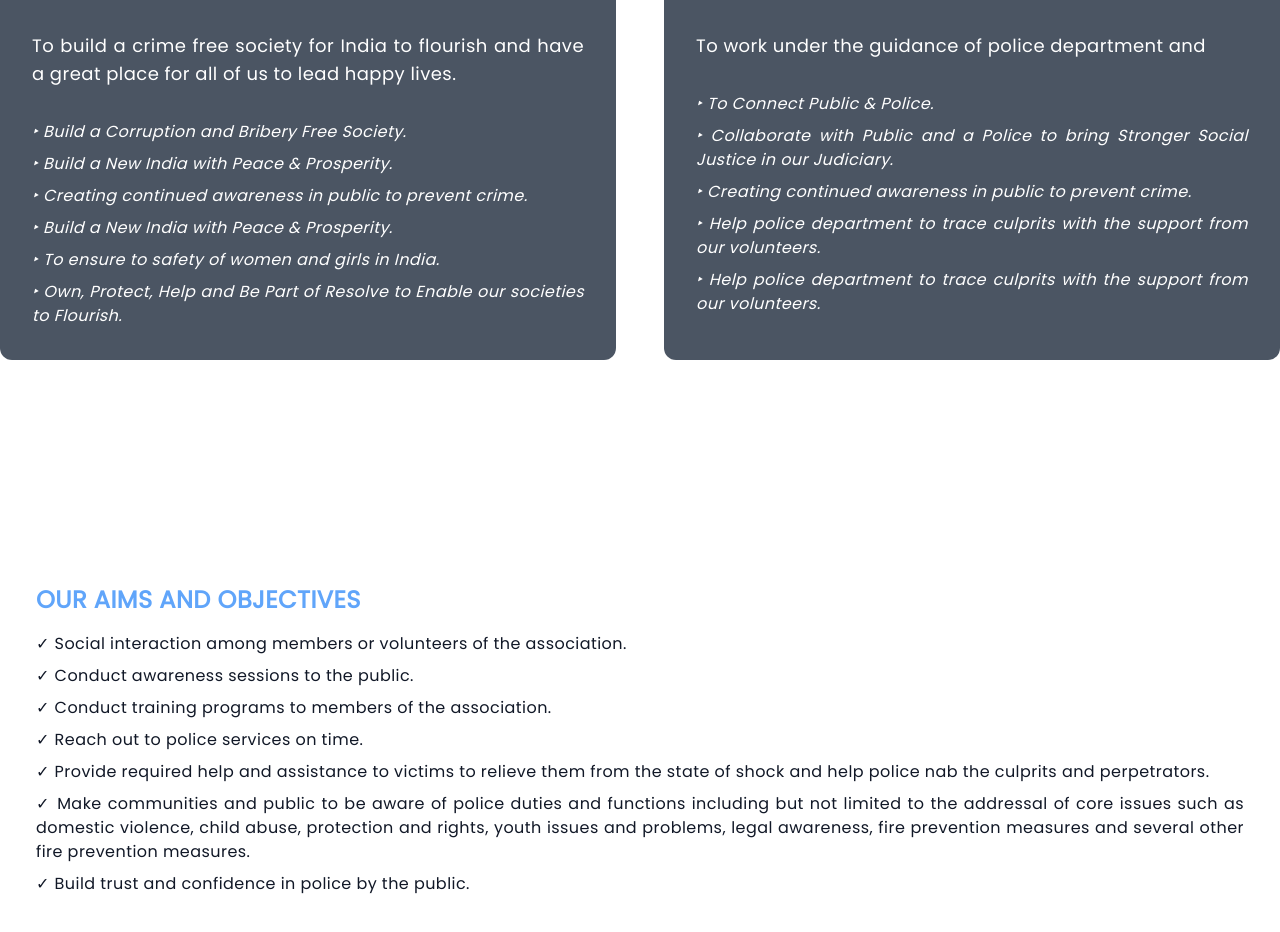
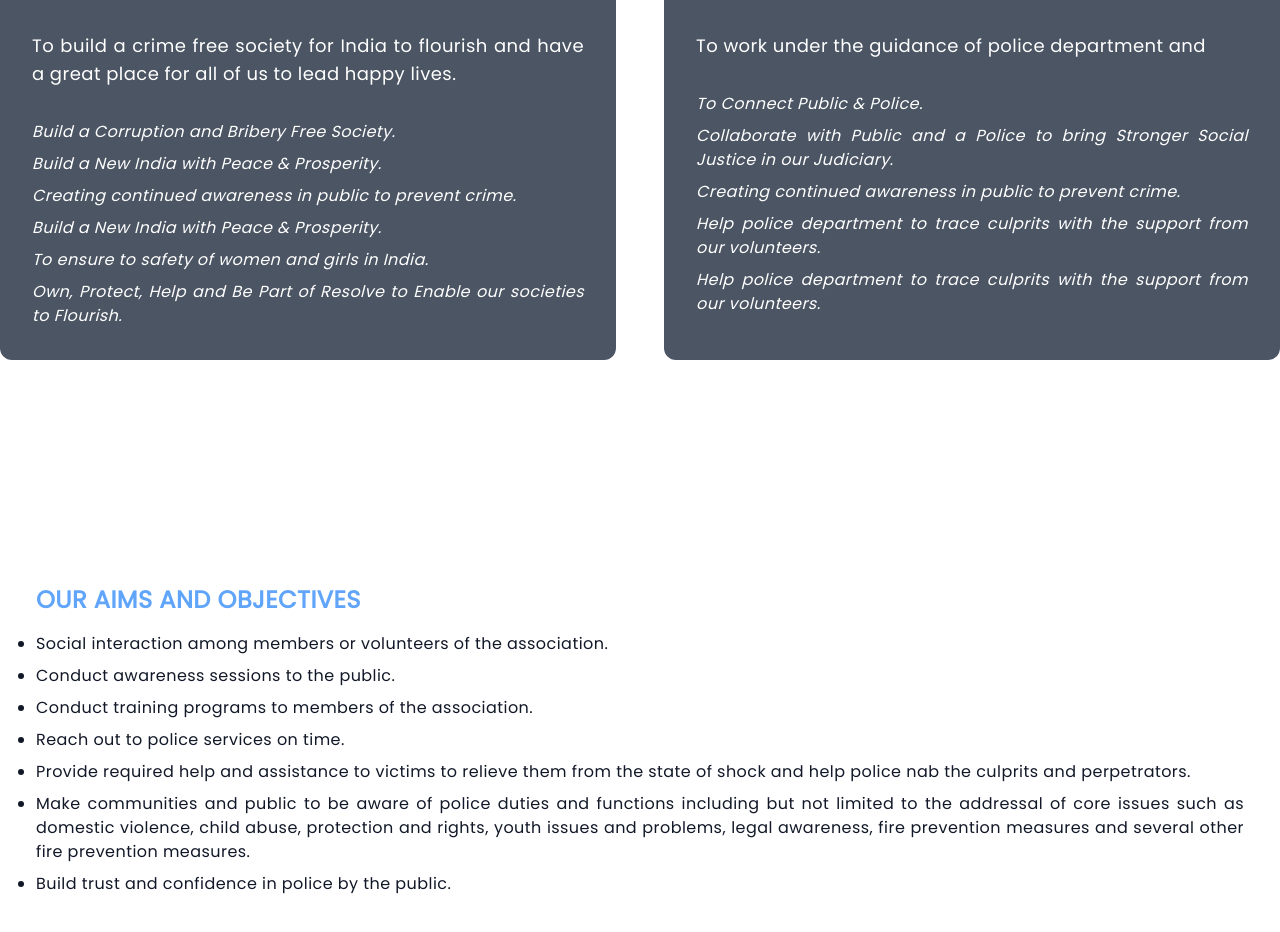
Before and after one commit to aquasaurus/police-public-connect, a Nuxt app: page / in a window 1280 px wide. Shown: the part 1780-2712 px from the top of the page. Built offline with nearby package versions, Linux system fonts and the light colour scheme.

Commit message:
points align

```diff
--- a/components/Card/List.vue
+++ b/components/Card/List.vue
@@ -3,7 +3,7 @@
     <div class="rounded-xl w-full p-4">
       <div class="flex flex-col items-left space-y-4">
         <div class="text-2xl font-semibold text-blue-400 text-left uppercase">{{ title }}</div>
-        <ul class="flex flex-col max-w-full items-left space-y-2 text-justify list-inside">
+        <ul class="flex flex-col max-w-full list-outside items-left space-y-2 text-justify list-disc">
           <li
             v-for="(desc, i) in description"
             :key="`desc${i}`"
--- a/components/Main/Home.vue
+++ b/components/Main/Home.vue
@@ -81,21 +81,21 @@
                     have a great place for all of us to lead happy lives.</span
                 >
                 <ul
-                    class="flex flex-col items-left space-y-2 text-justify list-inside list-disc"
+                    class="flex flex-col items-left space-y-2 text-justify list-outside list-disc"
                 >
                     <p
                         v-for="(desc, i) in [
-                            '&#8227;   Build a Corruption and Bribery Free Society.',
-                            '&#8227;   Build a New India with Peace & Prosperity.',
-                            `&#8227;   Creating continued awareness in public to prevent crime.`,
-                            '&#8227;   Build a New India with Peace & Prosperity.',
-                            '&#8227;   To ensure to safety of women and girls in India.',
-                            '&#8227;   Own, Protect, Help and Be Part of Resolve to Enable our societies to Flourish.',
+                            'Build a Corruption and Bribery Free Society.',
+                            'Build a New India with Peace & Prosperity.',
+                            `Creating continued awareness in public to prevent crime.`,
+                            'Build a New India with Peace & Prosperity.',
+                            'To ensure to safety of women and girls in India.',
+                            'Own, Protect, Help and Be Part of Resolve to Enable our societies to Flourish.',
                         ]"
                         :key="`desc${i}`"
                         class="text-base"
                     >
-                        <i class="fi fi-rr-angle-small-right">{{ desc }}</i>
+                    <i class="italic">{{ desc }}</i>
                     </p>
                 </ul>
             </div>
@@ -107,20 +107,20 @@
                     To work under the guidance of police department and
                 </span>
                 <ul
-                    class="flex flex-col items-left space-y-2 text-justify list-inside list-disc"
+                    class="flex flex-col items-left space-y-2 text-justify list-disc list-outside"
                 >
                     <p
                         v-for="(desc, i) in [
-                            '&#8227; To Connect Public & Police.',
-                            '&#8227; Collaborate with Public and a Police to bring Stronger Social Justice in our Judiciary.',
-                            `&#8227; Creating continued awareness in public to prevent crime.`,
-                            `&#8227; Help police department to trace culprits with the support from our volunteers.`,
-                            `&#8227; Help police department to trace culprits with the support from our volunteers.`,
+                            'To Connect Public & Police.',
+                            'Collaborate with Public and a Police to bring Stronger Social Justice in our Judiciary.',
+                            `Creating continued awareness in public to prevent crime.`,
+                            `Help police department to trace culprits with the support from our volunteers.`,
+                            `Help police department to trace culprits with the support from our volunteers.`,
                         ]"
                         :key="`desc${i}`"
                         class="text-base text-md"
                     >
-                        <i class="fi fi-rr-angle-small-right">{{ desc }}</i>
+                        <i class="italic">{{ desc }}</i>
                     </p>
                 </ul>
             </div>
@@ -138,13 +138,13 @@
                 <CardList
                     title="Our Aims and Objectives"
                     :description="[
-                        `✓ Social interaction among members or volunteers of the association.`,
-                        `✓ Conduct awareness sessions to the public.`,
-                        `✓ Conduct training programs to members of the association.`,
-                        `✓ Reach out to police services on time.`,
-                        `✓ Provide required help and assistance to victims to relieve them from the state of shock and help police nab the culprits and perpetrators.`,
-                        `✓ Make communities and public to be aware of police duties and functions including but not limited to the addressal of core issues such as domestic violence, child abuse, protection and rights, youth issues and problems, legal awareness, fire prevention measures and several other fire prevention measures.`,
-                        `✓ Build trust and confidence in police by the public.`,
+                        `Social interaction among members or volunteers of the association.`,
+                        `Conduct awareness sessions to the public.`,
+                        `Conduct training programs to members of the association.`,
+                        `Reach out to police services on time.`,
+                        `Provide required help and assistance to victims to relieve them from the state of shock and help police nab the culprits and perpetrators.`,
+                        `Make communities and public to be aware of police duties and functions including but not limited to the addressal of core issues such as domestic violence, child abuse, protection and rights, youth issues and problems, legal awareness, fire prevention measures and several other fire prevention measures.`,
+                        `Build trust and confidence in police by the public.`,
                     ]"
                 />
             </div>
@@ -167,24 +167,24 @@
                     class="mx-left"
                     title="Eligibility"
                     :description="[
-                        '&#10146; Volunteer should be 18 years of age or older.',
-                        '&#10146; Volunteer should not possess any crime report or civil convictions before.',
-                        '&#10146; Volunteer should be a citizen of India.',
-                        '&#10146; Volunteer must have consent from parent / guardian is required if they are a student.',
-                        '&#10146; Volunteer must have social responsibility and urge to contribute towards society.',
-                        '&#10146; Volunteer must carry an Indian Personal Identification such as Aadhar.',
+                        'Volunteer should be 18 years of age or older.',
+                        'Volunteer should not possess any crime report or civil convictions before.',
+                        'Volunteer should be a citizen of India.',
+                        'Volunteer must have consent from parent / guardian is required if they are a student.',
+                        'Volunteer must have social responsibility and urge to contribute towards society.',
+                        'Volunteer must carry an Indian Personal Identification such as Aadhar.',
                     ]"
                 />
                 <CardList
                     class="mx-left"
                     title="Perks"
                     :description="[
-                        '&#10146; Approval letter from government.',
-                        '&#10146; Uniform / Jacket from Police Public Connectors.',
-                        '&#10146; Police Public Connectors Volunteer identity card.',
-                        '&#10146; Official Police Public Connectors badge.',
-                        '&#10146; A supportive community.',
-                        '&#10146; Recognition and appreciation for exceptional volunteers.',
+                        'Approval letter from government.',
+                        'Uniform / Jacket from Police Public Connectors.',
+                        'Police Public Connectors Volunteer identity card.',
+                        'Official Police Public Connectors badge.',
+                        'A supportive community.',
+                        'Recognition and appreciation for exceptional volunteers.',
                     ]"
                 />
 
--- a/layouts/default.vue
+++ b/layouts/default.vue
@@ -67,7 +67,7 @@ const Navigation = [
   },
 
   {
-    name: `Leaders`,
+    name: `Leadership`,
     route: `/#leaders`,
     key: `leaders`,
   },
```
